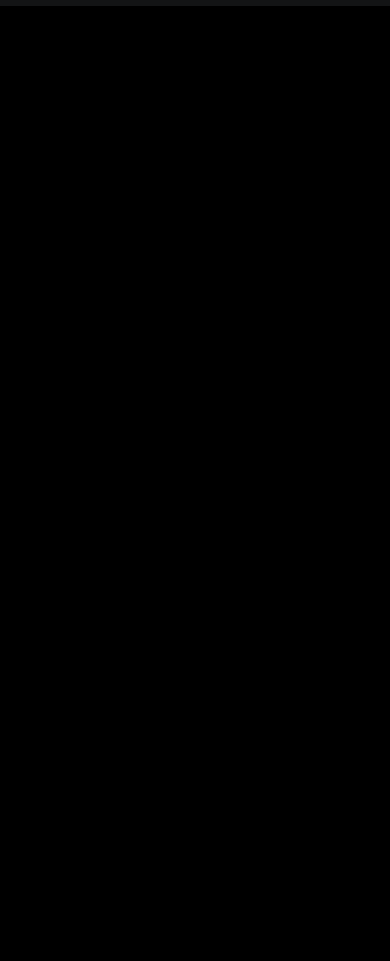
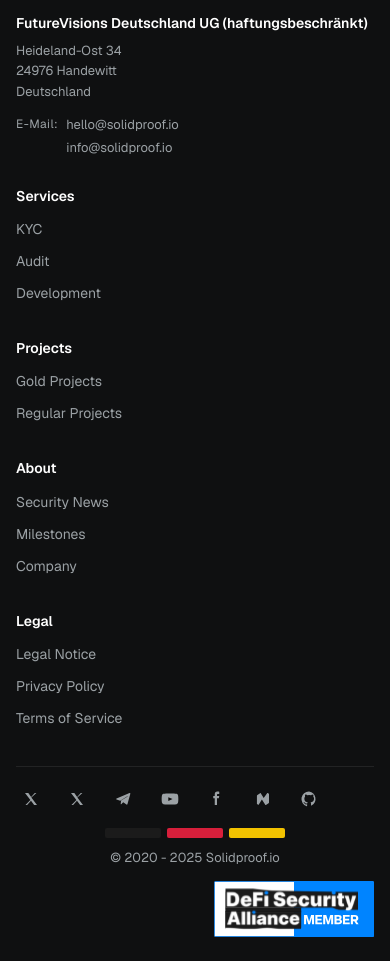
Before and after one commit to AlexBarbulescu/solidproof, a Vue app: page / in a window 390 px wide. Shown: the part 2652-3613 px from the top of the page. Before the commit the page ends 2658 px from the top, so only its background shows below. Built offline with nearby package versions, Linux system fonts and the light colour scheme.

Commit message:
Redesign footer and add SSL badge image
Revamped the Footer.vue component with a new layout, company details, navigation links, social icons, and improved responsive design. Added a new SSL badge image (ssl.png) to the public directory.

```diff
--- a/src/components/Footer.vue
+++ b/src/components/Footer.vue
@@ -1,52 +1,228 @@
 <template>
-  <footer class="site-footer">
-    <div class="container">
-      <p>Test Footer</p>
-      <small>© 2024 SolidProof</small>
+  <footer class="footer-site">
+    <div class="footer-container">
+      <!-- Top: Brand + Link columns -->
+      <div class="footer-top">
+        <div class="footer-left">
+          <a class="footer-brand" href="#" aria-label="SolidProof">
+            <img class="footer-logo" src="/logo_horizontal_white.svg" alt="SolidProof" />
+          </a>
+
+          <!-- Company details directly under the logo -->
+          <address class="footer-company" aria-label="Company details">
+            <p class="footer-company-name">FutureVisions Deutschland UG (haftungsbeschränkt)</p>
+            <p class="footer-company-address">
+              Heideland-Ost 34<br>
+              24976 Handewitt<br>
+              Deutschland
+            </p>
+            <div class="footer-company-email">
+              <span class="footer-label">E-Mail:</span>
+              <ul class="footer-email-list">
+                <li><a href="mailto:hello@solidproof.io">hello@solidproof.io</a></li>
+                <li><a href="mailto:info@solidproof.io">info@solidproof.io</a></li>
+              </ul>
+            </div>
+          </address>
+        </div>
+
+        <nav class="footer-links" aria-label="Footer Navigation">
+          <div class="footer-col">
+            <h4 class="footer-heading">Services</h4>
+            <ul class="footer-list">
+              <li><a href="#">KYC</a></li>
+              <li><a href="#">Audit</a></li>
+              <li><a href="#">Development</a></li>
+            </ul>
+          </div>
+          <div class="footer-col">
+            <h4 class="footer-heading">Projects</h4>
+            <ul class="footer-list">
+              <li><a href="#">Gold Projects</a></li>
+              <li><a href="#">Regular Projects</a></li>
+            </ul>
+          </div>
+          <div class="footer-col">
+            <h4 class="footer-heading">About</h4>
+            <ul class="footer-list">
+              <li><a href="#">Security News</a></li>
+              <li><a href="#">Milestones</a></li>
+              <li><a href="#">Company</a></li>
+            </ul>
+          </div>
+          <div class="footer-col">
+            <h4 class="footer-heading">Legal</h4>
+            <ul class="footer-list">
+              <li><a href="#">Legal Notice</a></li>
+              <li><a href="#">Privacy Policy</a></li>
+              <li><a href="#">Terms of Service</a></li>
+            </ul>
+          </div>
+        </nav>
+      </div>
+
+      <!-- Divider -->
+      <div class="footer-divider" role="separator" aria-hidden="true"></div>
+
+      <!-- Bottom: Socials + Center (Flag + Copyright) + Badge -->
+      <div class="footer-bottom">
+        <ul class="footer-socials" aria-label="Social links">
+          <li>
+            <a href="https://twitter.com/SolidProof_io" aria-label="Twitter (Main)" target="_blank" rel="noopener noreferrer">
+              <svg width="18" height="18" viewBox="0 0 24 24" fill="none" aria-hidden="true">
+                <path d="M4 4l7.2 9.3L4.6 20h2.2l5.2-5.7 4.2 5.7H20l-7.5-10L19.2 4H17l-4.8 5.3L8.4 4H4z" fill="currentColor"/>
+              </svg>
+            </a>
+          </li>
+          <li>
+            <a href="https://twitter.com/solidproof_news" aria-label="Twitter (News)" target="_blank" rel="noopener noreferrer">
+              <svg width="18" height="18" viewBox="0 0 24 24" fill="none" aria-hidden="true">
+                <path d="M4 4l7.2 9.3L4.6 20h2.2l5.2-5.7 4.2 5.7H20l-7.5-10L19.2 4H17l-4.8 5.3L8.4 4H4z" fill="currentColor"/>
+              </svg>
+            </a>
+          </li>
+          <li>
+            <a href="http://t.me/solidproof" aria-label="Telegram" target="_blank" rel="noopener noreferrer">
+              <svg width="18" height="18" viewBox="0 0 24 24" fill="none" aria-hidden="true">
+                <path d="M9.5 14L8.9 18.8c.1.3.5.4.7.1l2.7-2.7 4.3 3.2c.5.3 1.1.1 1.3-.5L21.8 5c.2-.8-.4-1.3-1.1-1L3.4 11.4c-.7.3-.7 1.1 0 1.3l4.9 1.6 9.5-6c.4-.2.8.1.4.4L9.5 14z" fill="currentColor"/>
+              </svg>
+            </a>
+          </li>
+          <li>
+            <a href="https://www.youtube.com/channel/UCobb0xTQ7n8wa4C84-Fv4Dw" aria-label="YouTube" target="_blank" rel="noopener noreferrer">
+              <svg width="20" height="20" viewBox="0 0 24 24" fill="none" aria-hidden="true">
+                <path d="M22 12s0-3.2-.4-4.6c-.2-.8-.8-1.4-1.6-1.6C18.6 5.4 12 5.4 12 5.4s-6.6 0-8 .4c-.8.2-1.4.8-1.6 1.6C2 8.8 2 12 2 12s0 3.2.4 4.6c.2.8.8 1.4 1.6 1.6 1.4.4 8 .4 8 .4s6.6 0 8-.4c.8-.2 1.4-.8 1.6-1.6.4-1.4.4-4.6.4-4.6z" fill="currentColor"/>
+                <path d="M10 9.75v4.5L15 12l-5-2.25z" fill="#0B0B0B"/>
+              </svg>
+            </a>
+          </li>
+          <li>
+            <a href="https://www.facebook.com/solidproof.io" aria-label="Facebook" target="_blank" rel="noopener noreferrer">
+              <svg width="18" height="18" viewBox="0 0 24 24" fill="none" aria-hidden="true">
+                <path d="M9 8H7v3h2v9h3v-9h2.4l.6-3H12V6.5c0-.8.2-1.3 1.3-1.3H15V2.2c-.3 0-1.3-.2-2.5-.2C10 2 9 3.7 9 6.1V8z" fill="currentColor"/>
+              </svg>
+            </a>
+          </li>
+          <li>
+            <a href="https://solidproof-io.medium.com/" aria-label="Medium" target="_blank" rel="noopener noreferrer">
+              <svg width="18" height="18" viewBox="0 0 24 24" fill="none" aria-hidden="true">
+                <path d="M4 7.5c0-.4.2-.8.6-1l3.5-2.3c.3-.2.7-.1.9.2l3.9 6.1 4.6-6.3c.2-.3.6-.3.9-.1l1.4.9c.1.1.2.3.2.5v11.2c0 .4-.2.8-.6 1l-3.5 2.3c-.3.2-.7.1-.9-.2l-4.5-7.1-4.1 6.6c-.2.3-.6.4-.9.2l-1.4-.9a.6.6 0 0 1-.2-.5V7.5z" fill="currentColor"/>
+              </svg>
+            </a>
+          </li>
+          <li>
+            <a href="https://github.com/solidproof" aria-label="GitHub" target="_blank" rel="noopener noreferrer">
+              <svg width="18" height="18" viewBox="0 0 24 24" fill="none" aria-hidden="true">
+                <path d="M12 2a10 10 0 0 0-3.2 19.5c.5.1.7-.2.7-.5v-1.9c-2.8.6-3.4-1.1-3.4-1.1-.5-1.2-1.1-1.5-1.1-1.5-.9-.6.1-.6.1-.6 1 .1 1.5 1 1.5 1 .9 1.6 2.5 1.1 3.2.8.1-.7.3-1.1.6-1.4-2.2-.3-4.6-1.1-4.6-5 0-1.1.4-2 1-2.7-.1-.2-.4-1.3.1-2.7 0 0 .8-.3 2.8 1a9.5 9.5 0 0 1 5.1 0c2-1.3 2.8-1 2.8-1 .5 1.4.2 2.5.1 2.7.6.7 1 1.6 1 2.7 0 3.9-2.4 4.7-4.6 5 .3.3.6.8.6 1.6v2.3c0 .3.2.6.7.5A10 10 0 0 0 12 2z" fill="currentColor"/>
+              </svg>
+            </a>
+          </li>
+        </ul>
+
+        <div class="footer-center" aria-label="Country and copyright">
+          <span class="footer-flag" aria-hidden="true">
+            <span class="flag-band flag-black"></span>
+            <span class="flag-band flag-red"></span>
+            <span class="flag-band flag-gold"></span>
+          </span>
+          <span class="footer-copy">© 2020 - 2025 Solidproof.io</span>
+        </div>
+
+        <img class="footer-alliance-img" src="/defi-security-alliance.svg" alt="DeFi Security Alliance" />
+      </div>
     </div>
   </footer>
 </template>
 
 <script setup>
-// No script logic needed for this static component
+// static footer
 </script>
 
 <style scoped>
-.site-footer {
-  background: #131415;
+.footer-site {
+  background: #0F1011;
   margin-top: auto;
   border-top: 1px solid rgba(255, 255, 255, 0.1);
-}
-
-.site-footer .container {
-  display: flex;
-  align-items: center;
-  justify-content: space-between;
-  padding: 16px;
-  max-width: 960px;
-  margin: 0 auto;
   color: #9BA1A5;
   font-family: 'Geist', -apple-system, Roboto, Helvetica, sans-serif;
 }
 
-.site-footer p {
-  margin: 0;
-  font-size: 16px;
-  font-weight: 500;
+.footer-container {
+  max-width: 1240px;
+  margin: 0 auto;
+  padding: 40px 16px 24px;
 }
 
-.site-footer small {
-  font-size: 14px;
-  font-weight: 400;
-  opacity: 0.7;
+.footer-top {
+  display: grid;
+  grid-template-columns: minmax(120px, 1fr) repeat(4, minmax(120px, auto));
+  gap: 24px 48px;
+  align-items: start;
 }
 
-@media (max-width: 767px) {
-  .site-footer .container {
-    flex-direction: column;
-    gap: 8px;
-    text-align: center;
-    padding: 16px;
+.footer-left { grid-column: 1 / 2; display: flex; flex-direction: column; align-items: flex-start; gap: 6px; }
+.footer-brand { display: inline-flex; align-items: center; height: 40px; }
+.footer-logo { height: 40px; width: auto; display: block; opacity: 0.9; }
+
+/* Company details */
+.footer-company { margin-top: 0; font-style: normal; color: #9BA1A5; font-size: 13px; line-height: 1.6; }
+.footer-company-name { margin: 0 0 6px; color: #FFFFFF; font-weight: 600; font-size: 14px; }
+.footer-company-address { margin: 0 0 10px; }
+.footer-company-email { display: grid; grid-template-columns: auto 1fr; column-gap: 8px; align-items: start; }
+.footer-label { color: #9BA1A5; font-size: 12px; letter-spacing: 0.04em; margin-top: 2px; }
+.footer-email-list { list-style: none; padding: 0; margin: 0; }
+.footer-email-list li { margin: 2px 0; }
+.footer-email-list a { color: #9BA1A5; text-decoration: none; }
+.footer-email-list a:hover { color: #FFFFFF; text-decoration: underline; }
+
+.footer-links { display: contents; }
+.footer-heading { margin: 0 0 10px; color: #fff; font-size: 14px; font-weight: 600; }
+.footer-list { list-style: none; margin: 0; padding: 0; }
+.footer-list li { margin: 8px 0; }
+.footer-list a { color: #9BA1A5; text-decoration: none; font-size: 14px; }
+.footer-list a:hover { color: #fff; }
+
+.footer-divider { height: 1px; background: rgba(255,255,255,0.08); margin: 28px 0 16px; }
+
+.footer-bottom {
+  display: grid;
+  grid-template-columns: 1fr auto 1fr;
+  align-items: center;
+  gap: 16px;
+}
+
+.footer-socials { display: flex; gap: 16px; align-items: center; list-style: none; padding: 0; margin: 0; justify-self: start; }
+.footer-socials a { color: #9BA1A5; display: inline-flex; padding: 6px; border-radius: 6px; }
+.footer-socials a:hover { color: #fff; background: rgba(255,255,255,0.06); }
+
+.footer-center { display: flex; flex-direction: column; align-items: center; justify-content: center; gap: 10px; justify-self: center; }
+.footer-flag { display: inline-flex; gap: 6px; }
+.flag-band { display: inline-block; width: 56px; height: 10px; border-radius: 2px; }
+.flag-black { background: #1b1b1b; }
+.flag-red { background: #d71f3b; }
+.flag-gold { background: #f2c200; }
+.footer-copy { color: #9BA1A5; font-size: 13px; }
+
+/* Badge image now unstyled; using intrinsic SVG sizing via width attribute in markup */
+/* Alliance SVG size controlled via CSS */
+.footer-alliance-img { width: 160px; height: auto; display: block; justify-self: end; }
+
+/* Responsive */
+@media (max-width: 1024px) {
+  .footer-top {
+    grid-template-columns: 1fr 1fr;
   }
+  .footer-brand { margin-bottom: 8px; }
+  .footer-left { grid-column: 1 / 2; }
+}
+
+@media (max-width: 640px) {
+  .footer-top {
+    grid-template-columns: 1fr;
+  }
+  .footer-bottom { grid-template-columns: 1fr; row-gap: 12px; }
+  .footer-socials { order: 1; }
+  .footer-center { order: 2; }
+  .footer-alliance-img { order: 3; }
 }
 </style>
```
Also changed, not shown: public/ssl.png (added).
